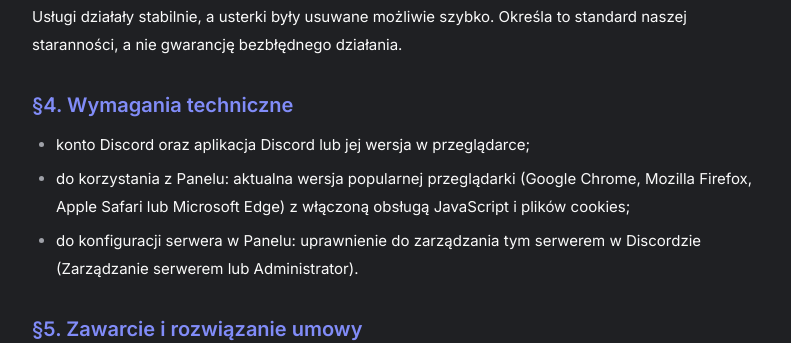
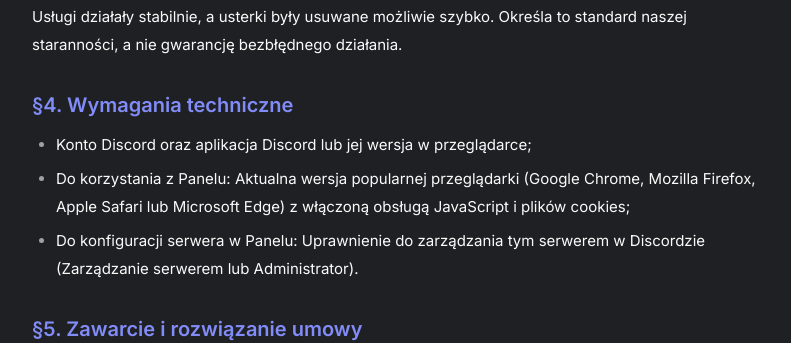
Before and after one commit to zwolinskidominik/DyzioBOT, a Next.js app in the folder dashboard-nextjs/: page /terms in a window 1280 px wide. Shown: the part 1440-1783 px from the top of the page, without its empty margins (240-1031 px from the left). Built offline with nearby package versions, Linux system fonts and the light colour scheme; no server answers.

Commit message:
chore: capitalise technical requirements items in the terms

```diff
--- a/dashboard-nextjs/src/components/legal/TermsEn.tsx
+++ b/dashboard-nextjs/src/components/legal/TermsEn.tsx
@@ -86,13 +86,13 @@ export function TermsEn() {
 
       <LegalSection id="requirements" title="§4. Technical requirements">
         <LegalList>
-          <li>a Discord account and the Discord app or its browser version;</li>
+          <li>A Discord account and the Discord app or its browser version;</li>
           <li>
-            to use the Panel: an up-to-date version of a common browser (Google Chrome, Mozilla Firefox, Apple Safari or
+            To use the Panel: An up-to-date version of a common browser (Google Chrome, Mozilla Firefox, Apple Safari or
             Microsoft Edge) with JavaScript and cookies enabled;
           </li>
           <li>
-            to configure a server in the Panel: permission to manage that server in Discord (Manage Server or Administrator).
+            To configure a server in the Panel: Permission to manage that server in Discord (Manage Server or Administrator).
           </li>
         </LegalList>
       </LegalSection>
--- a/dashboard-nextjs/src/components/legal/TermsPl.tsx
+++ b/dashboard-nextjs/src/components/legal/TermsPl.tsx
@@ -85,13 +85,13 @@ export function TermsPl() {
 
       <LegalSection id="wymagania" title="§4. Wymagania techniczne">
         <LegalList>
-          <li>konto Discord oraz aplikacja Discord lub jej wersja w przeglądarce;</li>
+          <li>Konto Discord oraz aplikacja Discord lub jej wersja w przeglądarce;</li>
           <li>
-            do korzystania z Panelu: aktualna wersja popularnej przeglądarki (Google Chrome, Mozilla Firefox, Apple Safari
+            Do korzystania z Panelu: Aktualna wersja popularnej przeglądarki (Google Chrome, Mozilla Firefox, Apple Safari
             lub Microsoft Edge) z włączoną obsługą JavaScript i plików cookies;
           </li>
           <li>
-            do konfiguracji serwera w Panelu: uprawnienie do zarządzania tym serwerem w Discordzie (Zarządzanie serwerem lub
+            Do konfiguracji serwera w Panelu: Uprawnienie do zarządzania tym serwerem w Discordzie (Zarządzanie serwerem lub
             Administrator).
           </li>
         </LegalList>
```
